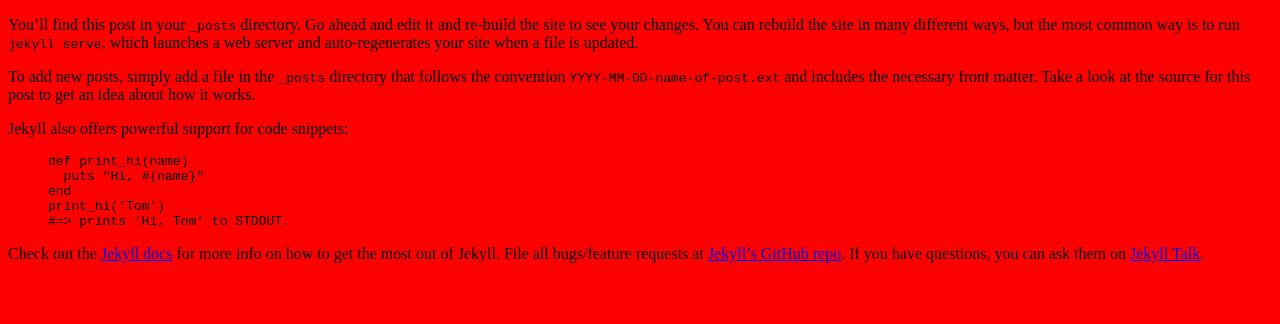
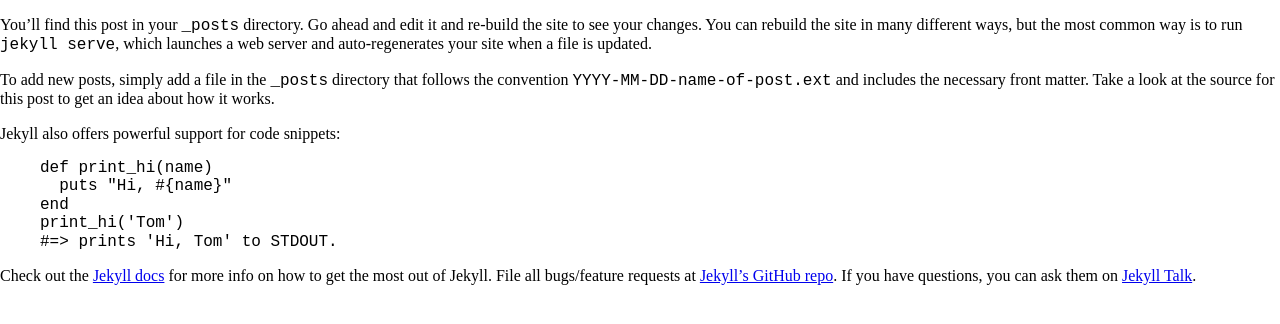
Before and after one commit to MartinBlackburn/martinblackburn.github.io, a Jekyll site: the page built from _posts/2019-02-11-welcome-to-jekyll.markdown, in a window 1280 px wide. Shown: the top 324 px of the page. Built offline with Jekyll 4.4.1, drawn with Linux system fonts in a browser that asks for light colours.

Commit message:
added basic includes

```diff
--- /dev/null
+++ b/_includes/meta/css.html
@@ -0,0 +1,2 @@
+<link rel="stylesheet" href="/assets/css/resets/normalize.css" />
+<link rel="stylesheet" href="/assets/css/resets/reset.css" />
--- /dev/null
+++ b/_includes/meta/page.html
@@ -0,0 +1,2 @@
+<meta charset="UTF-8">
+<meta name="viewport" content="width=device-width, minimum-scale=1.0">
--- /dev/null
+++ b/_includes/meta/title.html
@@ -0,0 +1,3 @@
+<title>
+    {% if page.title %}{{ page.title }} - {% endif %} Martin Blackburn
+</title>
--- a/_includes/pagination.html
+++ b/_includes/pagination.html
@@ -1,3 +1,5 @@
+<link rel="stylesheet" href="/assets/css/pagination.css" />
+
 <ol class="pagination">
     {% if paginator.next_page %}
         <li class="pagination__item">
--- a/_layouts/default.html
+++ b/_layouts/default.html
@@ -2,12 +2,11 @@
 <html lang="en">
 
 <head>
-    <meta charset="UTF-8">
-    <meta name="viewport" content="width=device-width, minimum-scale=1.0">
+    {% include meta/page.html %}
 
-    <title>{% if page.title %}{{ page.title }} - {% endif %} Martin Blackburn</title>
+    {% include meta/title.html %}
 
-    <link rel="stylesheet" href="/assets/css/styles.css" />
+    {% include meta/css.html %}
 </head>
 
 <body>
--- /dev/null
+++ b/assets/css/pagination.scss
@@ -0,0 +1,5 @@
+---
+---
+.pagination {
+    margin: 10px;
+}
--- /dev/null
+++ b/assets/css/resets/normalize.scss
@@ -0,0 +1,351 @@
+---
+---
+/*! normalize.css v8.0.1 | MIT License | github.com/necolas/normalize.css */
+
+/* Document
+   ========================================================================== */
+
+/**
+ * 1. Correct the line height in all browsers.
+ * 2. Prevent adjustments of font size after orientation changes in iOS.
+ */
+
+html {
+  line-height: 1.15; /* 1 */
+  -webkit-text-size-adjust: 100%; /* 2 */
+}
+
+/* Sections
+   ========================================================================== */
+
+/**
+ * Remove the margin in all browsers.
+ */
+
+body {
+  margin: 0;
+}
+
+/**
+ * Render the `main` element consistently in IE.
+ */
+
+main {
+  display: block;
+}
+
+/**
+ * Correct the font size and margin on `h1` elements within `section` and
+ * `article` contexts in Chrome, Firefox, and Safari.
+ */
+
+h1 {
+  font-size: 2em;
+  margin: 0.67em 0;
+}
+
+/* Grouping content
+   ========================================================================== */
+
+/**
+ * 1. Add the correct box sizing in Firefox.
+ * 2. Show the overflow in Edge and IE.
+ */
+
+hr {
+  box-sizing: content-box; /* 1 */
+  height: 0; /* 1 */
+  overflow: visible; /* 2 */
+}
+
+/**
+ * 1. Correct the inheritance and scaling of font size in all browsers.
+ * 2. Correct the odd `em` font sizing in all browsers.
+ */
+
+pre {
+  font-family: monospace, monospace; /* 1 */
+  font-size: 1em; /* 2 */
+}
+
+/* Text-level semantics
+   ========================================================================== */
+
+/**
+ * Remove the gray background on active links in IE 10.
+ */
+
+a {
+  background-color: transparent;
+}
+
+/**
+ * 1. Remove the bottom border in Chrome 57-
+ * 2. Add the correct text decoration in Chrome, Edge, IE, Opera, and Safari.
+ */
+
+abbr[title] {
+  border-bottom: none; /* 1 */
+  text-decoration: underline; /* 2 */
+  text-decoration: underline dotted; /* 2 */
+}
+
+/**
+ * Add the correct font weight in Chrome, Edge, and Safari.
+ */
+
+b,
+strong {
+  font-weight: bolder;
+}
+
+/**
+ * 1. Correct the inheritance and scaling of font size in all browsers.
+ * 2. Correct the odd `em` font sizing in all browsers.
+ */
+
+code,
+kbd,
+samp {
+  font-family: monospace, monospace; /* 1 */
+  font-size: 1em; /* 2 */
+}
+
+/**
+ * Add the correct font size in all browsers.
+ */
+
+small {
+  font-size: 80%;
+}
+
+/**
+ * Prevent `sub` and `sup` elements from affecting the line height in
+ * all browsers.
+ */
+
+sub,
+sup {
+  font-size: 75%;
+  line-height: 0;
+  position: relative;
+  vertical-align: baseline;
+}
+
+sub {
+  bottom: -0.25em;
+}
+
+sup {
+  top: -0.5em;
+}
+
+/* Embedded content
+   ========================================================================== */
+
+/**
+ * Remove the border on images inside links in IE 10.
+ */
+
+img {
+  border-style: none;
+}
+
+/* Forms
+   ========================================================================== */
+
+/**
+ * 1. Change the font styles in all browsers.
+ * 2. Remove the margin in Firefox and Safari.
+ */
+
+button,
+input,
+optgroup,
+select,
+textarea {
+  font-family: inherit; /* 1 */
+  font-size: 100%; /* 1 */
+  line-height: 1.15; /* 1 */
+  margin: 0; /* 2 */
+}
+
+/**
+ * Show the overflow in IE.
+ * 1. Show the overflow in Edge.
+ */
+
+button,
+input { /* 1 */
+  overflow: visible;
+}
+
+/**
+ * Remove the inheritance of text transform in Edge, Firefox, and IE.
+ * 1. Remove the inheritance of text transform in Firefox.
+ */
+
+button,
+select { /* 1 */
+  text-transform: none;
+}
+
+/**
+ * Correct the inability to style clickable types in iOS and Safari.
+ */
+
+button,
+[type="button"],
+[type="reset"],
+[type="submit"] {
+  -webkit-appearance: button;
+}
+
+/**
+ * Remove the inner border and padding in Firefox.
+ */
+
+button::-moz-focus-inner,
+[type="button"]::-moz-focus-inner,
+[type="reset"]::-moz-focus-inner,
+[type="submit"]::-moz-focus-inner {
+  border-style: none;
+  padding: 0;
+}
+
+/**
+ * Restore the focus styles unset by the previous rule.
+ */
+
+button:-moz-focusring,
+[type="button"]:-moz-focusring,
+[type="reset"]:-moz-focusring,
+[type="submit"]:-moz-focusring {
+  outline: 1px dotted ButtonText;
+}
+
+/**
+ * Correct the padding in Firefox.
+ */
+
+fieldset {
+  padding: 0.35em 0.75em 0.625em;
+}
+
+/**
+ * 1. Correct the text wrapping in Edge and IE.
+ * 2. Correct the color inheritance from `fieldset` elements in IE.
+ * 3. Remove the padding so developers are not caught out when they zero out
+ *    `fieldset` elements in all browsers.
+ */
+
+legend {
+  box-sizing: border-box; /* 1 */
+  color: inherit; /* 2 */
+  display: table; /* 1 */
+  max-width: 100%; /* 1 */
+  padding: 0; /* 3 */
+  white-space: normal; /* 1 */
+}
+
+/**
+ * Add the correct vertical alignment in Chrome, Firefox, and Opera.
+ */
+
+progress {
+  vertical-align: baseline;
+}
+
+/**
+ * Remove the default vertical scrollbar in IE 10+.
+ */
+
+textarea {
+  overflow: auto;
+}
+
+/**
+ * 1. Add the correct box sizing in IE 10.
+ * 2. Remove the padding in IE 10.
+ */
+
+[type="checkbox"],
+[type="radio"] {
+  box-sizing: border-box; /* 1 */
+  padding: 0; /* 2 */
+}
+
+/**
+ * Correct the cursor style of increment and decrement buttons in Chrome.
+ */
+
+[type="number"]::-webkit-inner-spin-button,
+[type="number"]::-webkit-outer-spin-button {
+  height: auto;
+}
+
+/**
+ * 1. Correct the odd appearance in Chrome and Safari.
+ * 2. Correct the outline style in Safari.
+ */
+
+[type="search"] {
+  -webkit-appearance: textfield; /* 1 */
+  outline-offset: -2px; /* 2 */
+}
+
+/**
+ * Remove the inner padding in Chrome and Safari on macOS.
+ */
+
+[type="search"]::-webkit-search-decoration {
+  -webkit-appearance: none;
+}
+
+/**
+ * 1. Correct the inability to style clickable types in iOS and Safari.
+ * 2. Change font properties to `inherit` in Safari.
+ */
+
+::-webkit-file-upload-button {
+  -webkit-appearance: button; /* 1 */
+  font: inherit; /* 2 */
+}
+
+/* Interactive
+   ========================================================================== */
+
+/*
+ * Add the correct display in Edge, IE 10+, and Firefox.
+ */
+
+details {
+  display: block;
+}
+
+/*
+ * Add the correct display in all browsers.
+ */
+
+summary {
+  display: list-item;
+}
+
+/* Misc
+   ========================================================================== */
+
+/**
+ * Add the correct display in IE 10+.
+ */
+
+template {
+  display: none;
+}
+
+/**
+ * Add the correct display in IE 10.
+ */
+
+[hidden] {
+  display: none;
+}
--- /dev/null
+++ b/assets/css/resets/reset.scss
@@ -0,0 +1,6 @@
+---
+---
+
+*, *::before, *::after {
+    box-sizing: border-box;
+}
--- a/assets/css/styles.scss
+++ /dev/null
@@ -1,6 +0,0 @@
----
----
-
-body {
-    background: red;
-}
```
Also changed, not shown: README.md.
